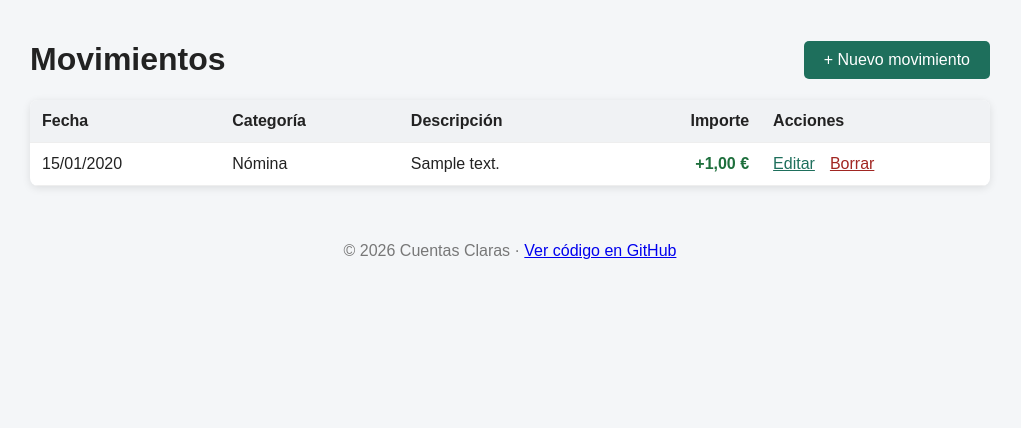
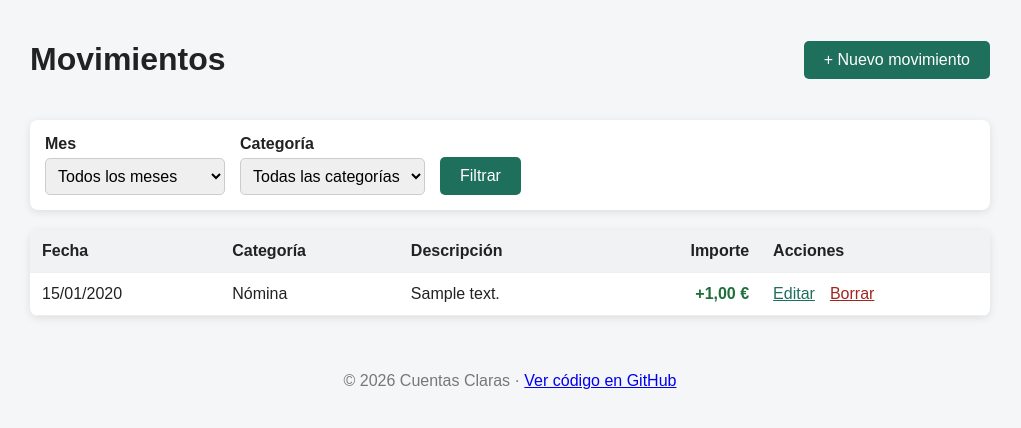
Before and after one commit to Andresxn782/cuentas-claras, a PHP site: page /movimientos.php in a window 1280 px wide. Shown: the part 54-482 px from the top of the page, without its empty margins (130-1151 px from the left). Run offline with PHP 8.4, Linux system fonts and the light colour scheme; the visitor is signed in with stand-in values (Sample User, id 1); data comes from the database, SQL or seed files in the repository; tables that the repository leaves empty hold one stand-in row (values such as "Sample post").

Commit message:
Añade navegación por meses en el panel y filtros en el listado

```diff
--- a/includes/funciones.php
+++ b/includes/funciones.php
@@ -67,3 +67,15 @@ function formatear_mes($fecha) {
 
     return $meses[$numero_mes] . ' de ' . date('Y', $marca);
 }
+// Comprueba que un texto es un mes válido con el formato "2026-10"
+function mes_valido($mes) {
+    $fecha = DateTime::createFromFormat('Y-m-d', $mes . '-01');
+    return $fecha && $fecha->format('Y-m') === $mes;
+}
+
+// Devuelve el primer día del mes y el primer día del mes siguiente
+function rango_mes($mes) {
+    $inicio = $mes . '-01';
+    $fin = date('Y-m-01', strtotime($inicio . ' +1 month'));
+    return [$inicio, $fin];
+}
--- a/public/css/estilos.css
+++ b/public/css/estilos.css
@@ -251,3 +251,43 @@ body {
   margin: 5px 0 0;
   font-size: 1.6rem;
 }
+.navegacion-mes {
+  display: flex;
+  flex-wrap: wrap;
+  gap: 8px;
+}
+
+.filtros {
+  display: flex;
+  flex-wrap: wrap;
+  align-items: flex-end;
+  gap: 15px;
+  margin: 20px 0;
+  padding: 15px;
+  background-color: white;
+  border-radius: 8px;
+  box-shadow: 0 2px 8px rgba(0, 0, 0, 0.1);
+}
+
+.filtros label {
+  display: block;
+  margin-bottom: 5px;
+  font-weight: bold;
+}
+
+.filtros select {
+  padding: 8px;
+  border: 1px solid #ccc;
+  border-radius: 5px;
+  font-size: 1rem;
+}
+
+.filtros-botones {
+  display: flex;
+  gap: 10px;
+}
+
+.filtros-botones .boton {
+  margin-top: 0;
+  text-decoration: none;
+}
--- a/public/movimientos.php
+++ b/public/movimientos.php
@@ -4,16 +4,47 @@ require_once '../includes/funciones.php';
 
 requerir_login();
 
-// Solo los movimientos del usuario de la sesión, con el nombre y el tipo de su categoría
-$consulta = $pdo->prepare(
-    'SELECT m.id, m.fecha, m.importe, m.descripcion, c.nombre AS categoria, c.tipo
-     FROM movimientos m
-     JOIN categorias c ON m.categoria_id = c.id
-     WHERE m.usuario_id = ?
-     ORDER BY m.fecha DESC, m.id DESC'
-);
-$consulta->execute([$_SESSION['usuario_id']]);
+// NUEVO: leer y validar los filtros de la URL
+$mes = $_GET['mes'] ?? '';
+if ($mes !== '' && !mes_valido($mes)) {
+    $mes = '';
+}
+$categoria_id = (int) ($_GET['categoria'] ?? 0);
+
+// NUEVO: construimos la consulta según los filtros elegidos
+$sql = 'SELECT m.id, m.fecha, m.importe, m.descripcion, c.nombre AS categoria, c.tipo
+        FROM movimientos m
+        JOIN categorias c ON m.categoria_id = c.id
+        WHERE m.usuario_id = ?';
+$parametros = [$_SESSION['usuario_id']];
+
+if ($mes !== '') {
+    [$inicio_mes, $inicio_mes_siguiente] = rango_mes($mes);
+    $sql .= ' AND m.fecha >= ? AND m.fecha < ?';
+    $parametros[] = $inicio_mes;
+    $parametros[] = $inicio_mes_siguiente;
+}
+
+if ($categoria_id > 0) {
+    $sql .= ' AND m.categoria_id = ?';
+    $parametros[] = $categoria_id;
+}
+
+$sql .= ' ORDER BY m.fecha DESC, m.id DESC';
+
+$consulta = $pdo->prepare($sql);
+$consulta->execute($parametros);
 $movimientos = $consulta->fetchAll();
+
+// NUEVO: datos para los desplegables de los filtros
+$categorias = $pdo->query('SELECT id, nombre, tipo FROM categorias ORDER BY nombre')->fetchAll();
+
+$meses_disponibles = [];
+for ($i = 0; $i < 12; $i++) {
+    $meses_disponibles[] = date('Y-m', strtotime(date('Y-m-01') . " -$i month"));
+}
+
+$hay_filtros = ($mes !== '' || $categoria_id > 0);
 
 $titulo = 'Movimientos';
 require '../includes/header.php';
@@ -36,8 +67,65 @@ require '../includes/header.php';
     <div class="alerta alerta-exito">Movimiento borrado correctamente.</div>
 <?php endif; ?>
 
+<!-- NUEVO: formulario de filtros -->
+<form method="get" action="movimientos.php" class="filtros">
+    <div>
+        <label for="mes">Mes</label>
+        <select id="mes" name="mes">
+            <option value="">Todos los meses</option>
+            <?php foreach ($meses_disponibles as $opcion_mes): ?>
+                <option value="<?php echo $opcion_mes; ?>"
+                    <?php if ($opcion_mes === $mes) echo 'selected'; ?>>
+                    <?php echo formatear_mes($opcion_mes . '-01'); ?>
+                </option>
+            <?php endforeach; ?>
+        </select>
+    </div>
+
+    <div>
+        <label for="categoria">Categoría</label>
+        <select id="categoria" name="categoria">
+            <option value="0">Todas las categorías</option>
+
+            <optgroup label="Ingresos">
+                <?php foreach ($categorias as $categoria): ?>
+                    <?php if ($categoria['tipo'] === 'ingreso'): ?>
+                        <option value="<?php echo $categoria['id']; ?>"
+                            <?php if ($categoria['id'] == $categoria_id) echo 'selected'; ?>>
+                            <?php echo escapar($categoria['nombre']); ?>
+                        </option>
+                    <?php endif; ?>
+                <?php endforeach; ?>
+            </optgroup>
+
+            <optgroup label="Gastos">
+                <?php foreach ($categorias as $categoria): ?>
+                    <?php if ($categoria['tipo'] === 'gasto'): ?>
+                        <option value="<?php echo $categoria['id']; ?>"
+                            <?php if ($categoria['id'] == $categoria_id) echo 'selected'; ?>>
+                            <?php echo escapar($categoria['nombre']); ?>
+                        </option>
+                    <?php endif; ?>
+                <?php endforeach; ?>
+            </optgroup>
+        </select>
+    </div>
+
+    <div class="filtros-botones">
+        <button type="submit" class="boton">Filtrar</button>
+        <?php if ($hay_filtros): ?>
+            <a href="movimientos.php" class="boton boton-secundario">Quitar filtros</a>
+        <?php endif; ?>
+    </div>
+</form>
+
 <?php if (empty($movimientos)): ?>
-    <p>Todavía no tienes movimientos. ¡Añade el primero!</p>
+    <!-- NUEVO: mensaje distinto si no hay resultados por culpa de los filtros -->
+    <?php if ($hay_filtros): ?>
+        <p>No hay movimientos con estos filtros.</p>
+    <?php else: ?>
+        <p>Todavía no tienes movimientos. ¡Añade el primero!</p>
+    <?php endif; ?>
 <?php else: ?>
     <div class="tabla-contenedor">
         <table class="tabla">
@@ -66,7 +154,7 @@ require '../includes/header.php';
                         <td class="acciones">
                             <a href="movimiento_form.php?id=<?php echo $movimiento['id']; ?>">Editar</a>
 
-                              <form method="post" action="movimiento_borrar.php" class="form-borrar">
+                            <form method="post" action="movimiento_borrar.php" class="form-borrar">
                                 <?php echo campo_csrf(); ?>
                                 <input type="hidden" name="id" value="<?php echo $movimiento['id']; ?>">
                                 <button type="submit" class="boton-borrar">Borrar</button>
```
Also changed, not shown: public/index.php (+21 -3 lines).
